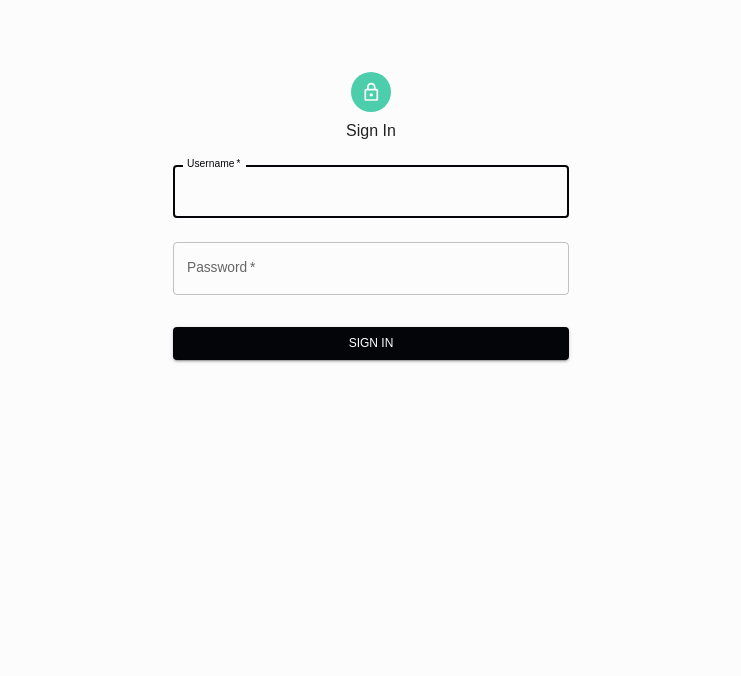
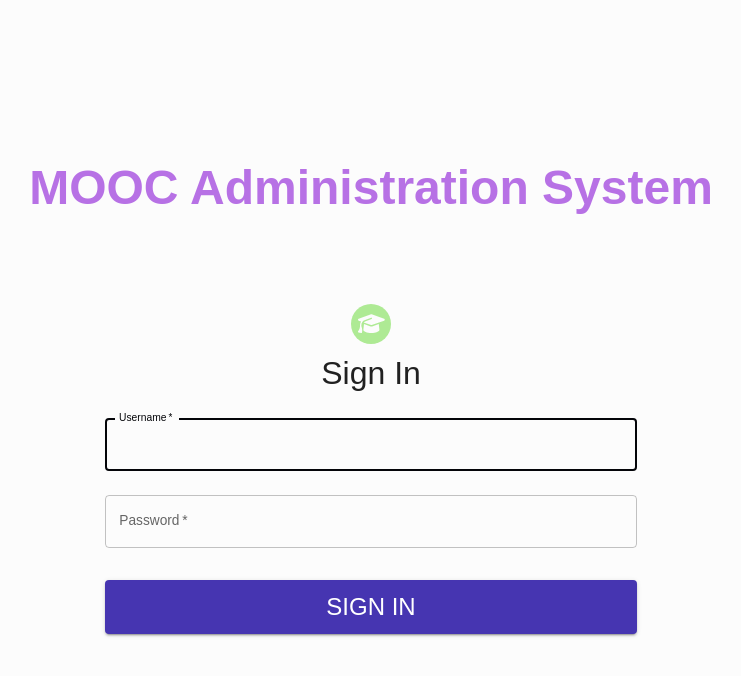
Before and after one commit to MoocDevTeam/Admin-Management-System-Frontend, a React (Create React App) app: page /login in a window 1280 px wide. Shown: the top 676 px of the page, without its empty margins (269-1010 px from the left). Built offline with nearby package versions, Linux system fonts and the light colour scheme.

Commit message:
MoocUI: 1.0.9 Michael: Change login UI color, icon, font size, etc.

```diff
--- a/package.json
+++ b/package.json
@@ -6,6 +6,8 @@
     "@emotion/react": "^11.13.3",
     "@emotion/styled": "^11.13.0",
     "@fontsource/roboto": "^5.1.0",
+    "@fortawesome/free-solid-svg-icons": "^6.7.2",
+    "@fortawesome/react-fontawesome": "^0.2.2",
     "@mui/icons-material": "^6.1.6",
     "@mui/material": "^6.1.6",
     "@mui/styled-engine-sc": "^6.1.6",
--- a/src/pages/login/login.jsx
+++ b/src/pages/login/login.jsx
@@ -11,6 +11,8 @@ import {
 import LockOutlinedIcon from "@mui/icons-material/LockOutlined"
 import { useNavigate } from "react-router-dom"
 import postRequest from "../../request/postRequest"
+import { FontAwesomeIcon } from "@fortawesome/react-fontawesome"
+import { faGraduationCap } from "@fortawesome/free-solid-svg-icons"
 const LoginPage = () => {
   const [formData, setFormData] = useState({ username: "", password: "" })
   const navigate = useNavigate()
@@ -31,20 +33,41 @@ const LoginPage = () => {
   }
 
   return (
-    <Container component="main" maxWidth="xs">
+    <Container component="main" maxWidth="md">
       <CssBaseline />
       <Box
         sx={{
-          marginTop: 8,
+          marginTop: 20,
           display: "flex",
           flexDirection: "column",
           alignItems: "center",
         }}
       >
-        <Avatar sx={{ m: 1, bgcolor: "secondary.main" }}>
-          <LockOutlinedIcon />
+        <Typography
+          sx={{
+            fontSize: "3rem",
+            fontWeight: "bold",
+            color: "#B771E5",
+          }}
+          component="h1"
+          variant="h1"
+        >
+          MOOC Administration System
+        </Typography>
+      </Box>
+      <Box
+        sx={{
+          marginTop: 10,
+          display: "flex",
+          flexDirection: "column",
+          alignItems: "center",
+        }}
+      >
+        <Avatar sx={{ size: "5rem", m: 1, bgcolor: "#AEEA94" }}>
+          {/* <LockOutlinedIcon /> */}
+          <FontAwesomeIcon icon={faGraduationCap} size="lg" />
         </Avatar>
-        <Typography component="h1" variant="h5">
+        <Typography sx={{ fontSize: "2rem" }} component="h1" variant="h5">
           Sign In
         </Typography>
         <Box component="form" onSubmit={handleSubmit} noValidate sx={{ mt: 1 }}>
@@ -76,7 +99,13 @@ const LoginPage = () => {
             type="submit"
             fullWidth
             variant="contained"
-            sx={{ mt: 3, mb: 2 }}
+            sx={{
+              fontSize: "1.5rem",
+              mt: 3,
+              mb: 2,
+              backgroundColor: "#4635B1",
+              ":hover": { backgroundColor: "#FFFBCA", color: "#000" },
+            }}
           >
             Sign In
           </Button>
```
Also changed, not shown: 1 other file (tests, documents, lock files or other folders).
